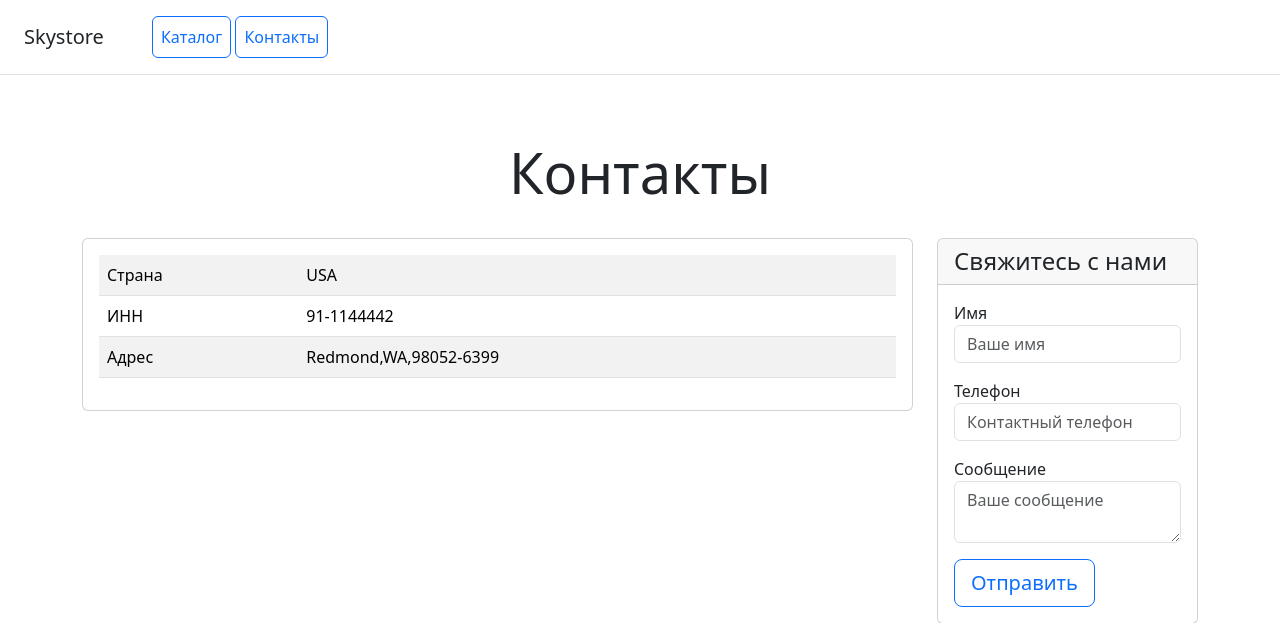
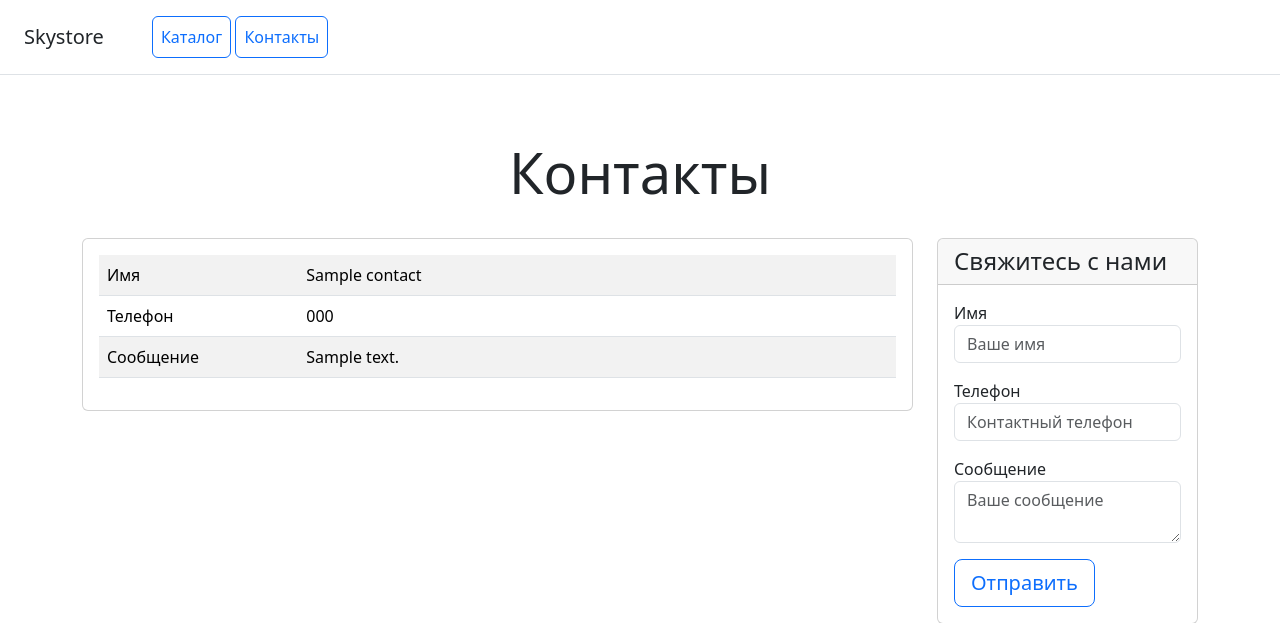
Before and after one commit to Iv-EN/useful_store, a Django app: page /contacts/ in a window 1280 px wide. Shown: the top 623 px of the page. Run offline with Django 5.2, Linux system fonts and the light colour scheme; tables that the repository leaves empty hold one stand-in row (values such as "Sample post"); some libraries are stand-ins or nearby versions.

Commit message:
completed an additional task

```diff
--- a/catalog/models.py
+++ b/catalog/models.py
@@ -56,12 +56,12 @@ class Contact(models.Model):
 
     name = models.CharField(max_length=100, verbose_name="Имя")
     phone_regex = RegexValidator(
-        regex=r"^\+7\d{10}",
-        message="Телефонный номер необходимо вводить в формате '9999999999'",
+        regex=r"^\+\d{8,15}$",
+        message="Телефонный номер необходимо вводить в формате '+9999999999'",
     )
     phone_number = models.CharField(
         validators=[phone_regex],
-        max_length=11,
+        max_length=12,
         verbose_name="Телефон",
         blank=True
     )
--- a/catalog/templates/contacts.html
+++ b/catalog/templates/contacts.html
@@ -23,24 +23,26 @@
 <div class="container">
     <div class="row text-start">
         <div class="col-lg-9 col-md-6 col-sm-12">
+            {% for contact in contacts %}
                 <div class="card mb-4 box-shadow">
                     <div class="card-body">
                         <table class="table table-striped">
                             <tr>
-                            <td class="w-25">Страна</td>
-                            <td>USA</td>
+                                <td class="w-25">Имя</td>
+                                <td>{{ contact.name }}</td>
                             </tr>
                             <tr>
-                            <td class="w-25">ИНН</td>
-                            <td>91-1144442</td>
+                                <td class="w-25">Телефон</td>
+                                <td>{{ contact.phone_number }}</td>
                             </tr>
                             <tr>
-                            <td class="w-25">Адрес</td>
-                            <td>Redmond,WA,98052-6399</td>
+                                <td class="w-25">Сообщение</td>
+                                <td>{{ contact.message }}</td>
                             </tr>
                         </table>
                     </div>
                 </div>
+            {% endfor %}
         </div>
         <div class="col-lg-3 col-md-6 col-sm-12">
             <div class="card mb-4 box-shadow">
--- a/catalog/views.py
+++ b/catalog/views.py
@@ -1,7 +1,7 @@
 from django.contrib import messages
 from django.shortcuts import render, redirect
 
-from .models import Product
+from .models import Contact, Product
 
 
 def home(request):
@@ -15,6 +15,10 @@ def home(request):
 def contacts(request):
     """Работа с контактами."""
     template = "contacts.html"
+    contact_details = Contact.objects.all()
+    context = {
+        "contacts": contact_details
+    }
     if request.method == "POST":
         user_name = request.POST.get("name")
         phone = request.POST.get("phone")
@@ -29,4 +33,4 @@ def contacts(request):
             messages.INFO,
             f"Спасибо, {user_name}! Данные успешно переданы.",
         )
-    return render(request, template)
+    return render(request, template, context)
```
Also changed, not shown: catalog/admin.py (+6 -1 lines). Lines whose indentation alone changed are shown as unchanged.
